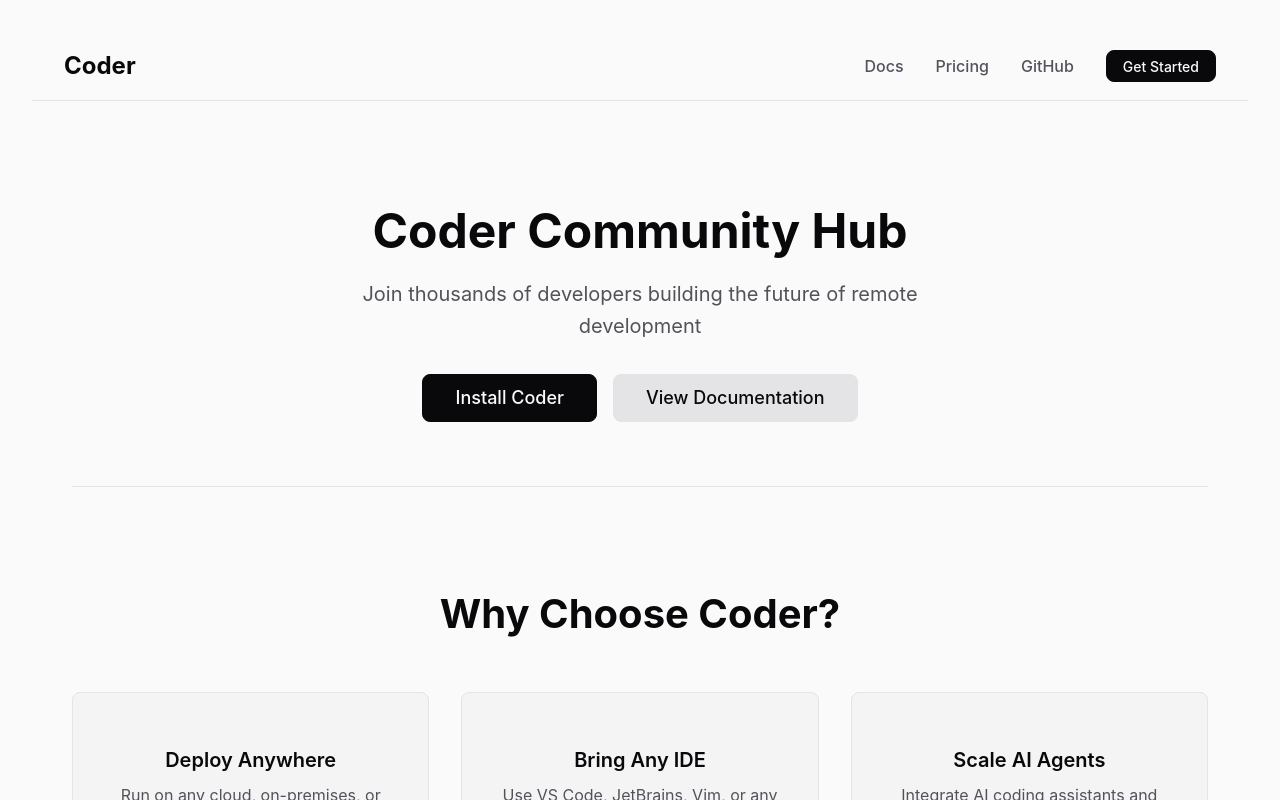
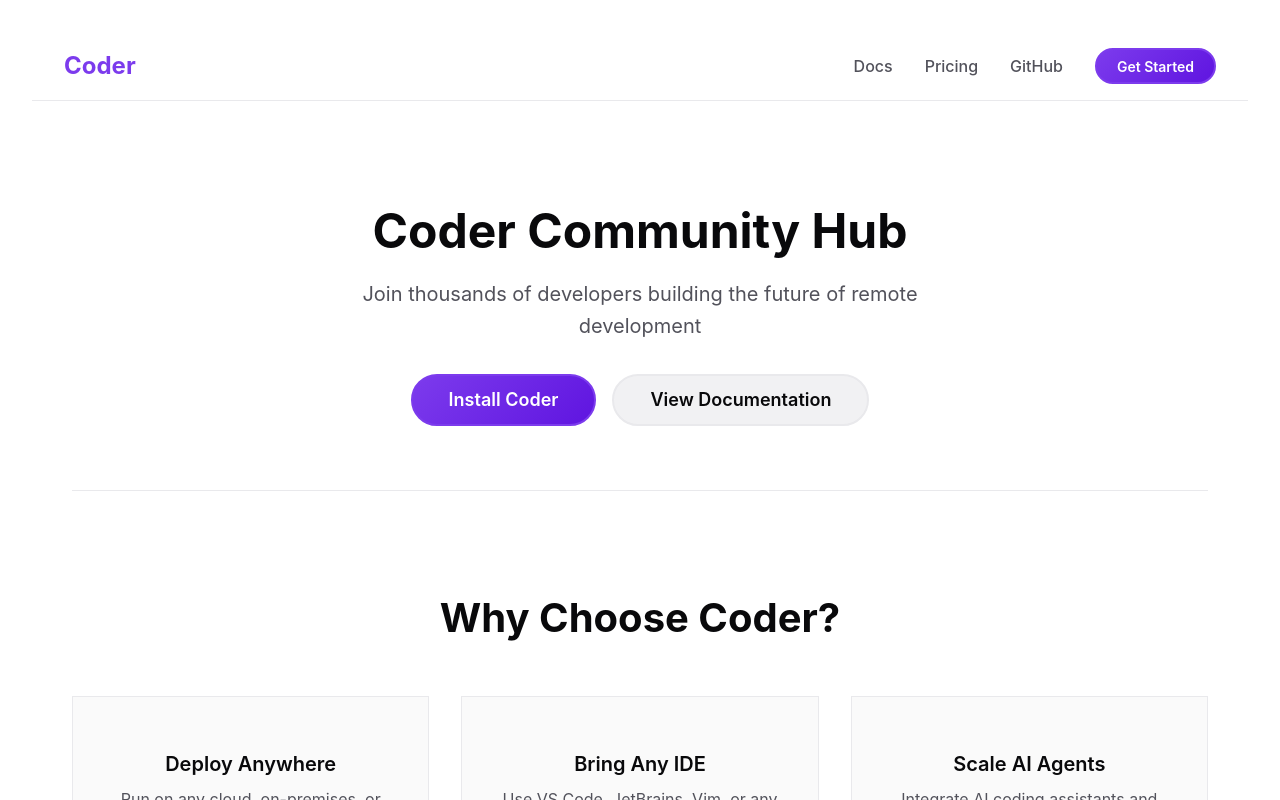
Before and after one commit to marco-a-martinez/coder-community-page, a React (Vite) app: page / in a window 1280 px wide. Shown: the top 800 px of the page. Built offline with nearby package versions, Linux system fonts and the light colour scheme.

Commit message:
Update to match official Coder brand guidelines - purple pill buttons, modern colors, brand-compliant styling

```diff
--- a/src/CommunityPage.tsx
+++ b/src/CommunityPage.tsx
@@ -27,7 +27,7 @@
 					<div css={css`
 						font-size: 1.5rem;
 						font-weight: 700;
-						color: hsl(var(--content-primary));
+						color: hsl(var(--primary-purple));
 					`}>
 						Coder
 					</div>
@@ -204,7 +204,7 @@
 											width: 2rem;
 											height: 2rem;
 											border-radius: 50%;
-											background-color: hsl(var(--highlight-sky));
+											background-color: hsl(var(--primary-purple));
 											color: white;
 											display: flex;
 											align-items: center;
@@ -261,8 +261,8 @@
 					`}>
 						{[
 							{ name: "Discord", desc: "Chat with developers and get real-time help", color: "var(--surface-purple)" },
-							{ name: "GitHub", desc: "Contribute to the project and report issues", color: "var(--surface-grey)" },
-							{ name: "Discussions", desc: "Share ideas and best practices", color: "var(--surface-sky)" },
+							{ name: "GitHub", desc: "Contribute to the project and report issues", color: "var(--surface-purple-accent)" },
+							{ name: "Discussions", desc: "Share ideas and best practices", color: "var(--surface-purple)" },
 						].map((platform, index) => (
 							<div key={index} css={css`
 								padding: 2rem;
--- a/src/components/Button.tsx
+++ b/src/components/Button.tsx
@@ -18,8 +18,8 @@
 }) => {
   const baseStyles = css`
     border: none;
-    border-radius: var(--radius);
-    font-weight: 500;
+    border-radius: var(--radius-pill); /* Pill shape like Coder brand */
+    font-weight: 600;
     cursor: pointer;
     transition: all 0.2s ease;
     font-family: inherit;
@@ -27,63 +27,77 @@
     align-items: center;
     justify-content: center;
     text-decoration: none;
+    border: 2px solid transparent;
 
     &:hover {
       transform: translateY(-1px);
+      box-shadow: 0 4px 12px hsl(var(--primary-purple) / 0.25);
     }
 
     &:active {
       transform: translateY(0);
     }
+
+    &:focus {
+      outline: none;
+      box-shadow: 0 0 0 3px hsl(var(--primary-purple) / 0.2);
+    }
   `;
 
   const sizeStyles = {
     sm: css`
-      padding: 0.5rem 1rem;
+      padding: 0.5rem 1.25rem;
       font-size: 0.875rem;
-      height: 2rem;
+      height: 2.25rem;
+      min-width: 5rem;
     `,
     md: css`
-      padding: 0.75rem 1.5rem;
+      padding: 0.75rem 1.75rem;
       font-size: 1rem;
-      height: 2.5rem;
+      height: 2.75rem;
+      min-width: 6rem;
     `,
     lg: css`
-      padding: 1rem 2rem;
+      padding: 1rem 2.25rem;
       font-size: 1.125rem;
-      height: 3rem;
+      height: 3.25rem;
+      min-width: 7rem;
     `,
   };
 
   const variantStyles = {
     primary: css`
-      background-color: hsl(var(--content-primary));
-      color: hsl(var(--content-invert));
-      border: 1px solid hsl(var(--content-primary));
+      background: linear-gradient(135deg, hsl(var(--primary-purple)), hsl(var(--primary-purple-dark)));
+      color: white;
+      border-color: hsl(var(--primary-purple));
 
       &:hover {
-        background-color: hsl(var(--content-secondary));
-        border-color: hsl(var(--content-secondary));
+        background: linear-gradient(135deg, hsl(var(--primary-purple-dark)), hsl(var(--primary-purple)));
+        border-color: hsl(var(--primary-purple-dark));
+        box-shadow: 0 8px 25px hsl(var(--primary-purple) / 0.35);
       }
     `,
     secondary: css`
       background-color: hsl(var(--surface-tertiary));
       color: hsl(var(--content-primary));
-      border: 1px solid hsl(var(--border-default));
+      border-color: hsl(var(--border-default));
 
       &:hover {
         background-color: hsl(var(--surface-quaternary));
         border-color: hsl(var(--border-hover));
+        box-shadow: 0 4px 12px hsl(var(--border-default) / 0.3);
       }
     `,
     outline: css`
       background-color: transparent;
-      color: hsl(var(--content-primary));
-      border: 1px solid hsl(var(--border-default));
+      color: hsl(var(--primary-purple));
+      border-color: hsl(var(--primary-purple));
 
       &:hover {
-        background-color: hsl(var(--surface-secondary));
-        border-color: hsl(var(--border-hover));
+        background-color: hsl(var(--surface-purple));
+        border-color: hsl(var(--primary-purple-dark));
+        color: hsl(var(--primary-purple-dark));
+        box-shadow: 0 4px 12px hsl(var(--primary-purple) / 0.2);
       }
     `,
   };
--- a/src/index.css
+++ b/src/index.css
@@ -1,46 +1,59 @@
-/* Coder.com inspired design system */
+/* Official Coder.com design system - updated to match brand guidelines */
 
 :root {
+  /* Primary brand colors */
+  --primary-purple: 262 83% 58%;
+  --primary-purple-dark: 262 83% 48%;
+  --primary-purple-light: 262 83% 68%;
+
   /* Content colors */
   --content-primary: 240 10% 4%;
   --content-secondary: 240 5% 34%;
-  --content-link: 221 83% 53%;
+  --content-link: 262 83% 58%;
   --content-invert: 0 0% 98%;
   --content-disabled: 240 5% 65%;
   --content-success: 142 72% 29%;
   --content-warning: 27 96% 61%;
   --content-destructive: 0 84% 60%;
 
-  /* Surface colors */
-  --surface-primary: 0 0% 98%;
-  --surface-secondary: 240 5% 96%;
-  --surface-tertiary: 240 6% 90%;
-  --surface-quaternary: 240 5% 84%;
+  /* Surface colors - softer, more modern */
+  --surface-primary: 0 0% 100%;
+  --surface-secondary: 240 5% 98%;
+  --surface-tertiary: 240 6% 95%;
+  --surface-quaternary: 240 5% 90%;
   --surface-invert-primary: 240 4% 16%;
   --surface-invert-secondary: 240 5% 26%;
-  --surface-destructive: 0 93% 94%;
-  --surface-green: 141 79% 85%;
-  --surface-grey: 240 5% 96%;
-  --surface-orange: 34 100% 92%;
-  --surface-sky: 201 94% 86%;
-  --surface-red: 0 93% 94%;
-  --surface-purple: 251 91% 95%;
+  --surface-destructive: 0 93% 97%;
+  --surface-green: 141 79% 95%;
+  --surface-grey: 240 5% 98%;
+  --surface-orange: 34 100% 97%;
+  --surface-sky: 201 94% 95%;
+  --surface-red: 0 93% 97%;
+  --surface-purple: 262 83% 97%;
+  --surface-purple-accent: 262 83% 95%;
 
   /* Border colors */
-  --border-default: 240 6% 90%;
+  --border-default: 240 6% 92%;
   --border-success: 142 76% 36%;
   --border-warning: 27 96% 61%;
   --border-destructive: 0 84% 60%;
   --border-hover: 240 5% 34%;
+  --border-purple: 262 83% 85%;
 
   /* Highlight colors */
   --highlight-purple: 262 83% 58%;
+  --highlight-purple-light: 262 83% 95%;
   --highlight-green: 143 64% 24%;
   --highlight-grey: 240 5% 65%;
   --highlight-sky: 201 90% 27%;
   --highlight-red: 0 74% 42%;
 
-  --radius: 0.5rem;
+  /* Radius values */
+  --radius-sm: 0.375rem;
+  --radius-md: 0.5rem;
+  --radius-lg: 0.75rem;
+  --radius-xl: 1rem;
+  --radius-pill: 9999px;
 }
 
 * {
@@ -77,6 +90,10 @@
   color: hsl(var(--content-link));
 }
 
+.text-purple {
+  color: hsl(var(--primary-purple));
+}
+
 .bg-primary {
   background-color: hsl(var(--surface-primary));
 }
@@ -89,10 +106,22 @@
   background-color: hsl(var(--surface-tertiary));
 }
 
+.bg-purple {
+  background-color: hsl(var(--surface-purple));
+}
+
 .border-default {
   border-color: hsl(var(--border-default));
 }
 
+.border-purple {
+  border-color: hsl(var(--border-purple));
+}
+
 .rounded {
-  border-radius: var(--radius);
+  border-radius: var(--radius-md);
 }
+
+.rounded-pill {
+  border-radius: var(--radius-pill);
+}
--- a/src/theme.ts
+++ b/src/theme.ts
@@ -1,12 +1,19 @@
-// Actual Coder.com design system extracted from their codebase
-// Uses HSL values and CSS custom properties like the real site
+// Official Coder.com design system based on brand guidelines
+// Updated to match coder.com/cde and brand guidelines
 
 export const coderColors = {
-  // Content colors
+  // Primary brand colors from Coder brand guidelines
+  primary: {
+    purple: 'hsl(262, 83%, 58%)', // Main Coder purple
+    purpleDark: 'hsl(262, 83%, 48%)',
+    purpleLight: 'hsl(262, 83%, 68%)',
+  },
+
+  // Content colors - updated for modern look
   content: {
     primary: 'hsl(240, 10%, 4%)',
     secondary: 'hsl(240, 5%, 34%)',
-    link: 'hsl(221, 83%, 53%)',
+    link: 'hsl(262, 83%, 58%)', // Using brand purple for links
     invert: 'hsl(0, 0%, 98%)',
     disabled: 'hsl(240, 5%, 65%)',
     success: 'hsl(142, 72%, 29%)',
@@ -14,35 +21,38 @@
     destructive: 'hsl(0, 84%, 60%)',
   },
 
-  // Surface colors
+  // Surface colors - softer, more modern
   surface: {
-    primary: 'hsl(0, 0%, 98%)',
-    secondary: 'hsl(240, 5%, 96%)',
-    tertiary: 'hsl(240, 6%, 90%)',
-    quaternary: 'hsl(240, 5%, 84%)',
+    primary: 'hsl(0, 0%, 100%)', // Pure white
+    secondary: 'hsl(240, 5%, 98%)', // Very light gray
+    tertiary: 'hsl(240, 6%, 95%)', // Light gray
+    quaternary: 'hsl(240, 5%, 90%)', // Medium light gray
     invertPrimary: 'hsl(240, 4%, 16%)',
     invertSecondary: 'hsl(240, 5%, 26%)',
-    destructive: 'hsl(0, 93%, 94%)',
-    green: 'hsl(141, 79%, 85%)',
-    grey: 'hsl(240, 5%, 96%)',
-    orange: 'hsl(34, 100%, 92%)',
-    sky: 'hsl(201, 94%, 86%)',
-    red: 'hsl(0, 93%, 94%)',
-    purple: 'hsl(251, 91%, 95%)',
+    destructive: 'hsl(0, 93%, 97%)',
+    green: 'hsl(141, 79%, 95%)',
+    grey: 'hsl(240, 5%, 98%)',
+    orange: 'hsl(34, 100%, 97%)',
+    sky: 'hsl(201, 94%, 95%)',
+    red: 'hsl(0, 93%, 97%)',
+    purple: 'hsl(262, 83%, 97%)', // Very light purple
+    purpleAccent: 'hsl(262, 83%, 95%)', // Light purple accent
   },
 
-  // Border colors
+  // Border colors - softer
   border: {
-    default: 'hsl(240, 6%, 90%)',
+    default: 'hsl(240, 6%, 92%)',
     success: 'hsl(142, 76%, 36%)',
     warning: 'hsl(27, 96%, 61%)',
     destructive: 'hsl(0, 84%, 60%)',
     hover: 'hsl(240, 5%, 34%)',
+    purple: 'hsl(262, 83%, 85%)', // Purple border
   },
 
-  // Highlight colors
+  // Highlight colors - brand focused
   highlight: {
-    purple: 'hsl(262, 83%, 58%)',
+    purple: 'hsl(262, 83%, 58%)', // Main brand purple
+    purpleLight: 'hsl(262, 83%, 95%)',
     green: 'hsl(143, 64%, 24%)',
     grey: 'hsl(240, 5%, 65%)',
     sky: 'hsl(201, 90%, 27%)',
@@ -52,7 +62,13 @@
 
 export const theme = {
   colors: coderColors,
-  radius: '0.5rem',
+  radius: {
+    sm: '0.375rem', // 6px
+    md: '0.5rem',   // 8px
+    lg: '0.75rem',  // 12px
+    xl: '1rem',     // 16px
+    pill: '9999px', // Full rounded (pill shape)
+  },
   spacing: {
     xs: '0.25rem',
     sm: '0.5rem',
@@ -60,6 +76,7 @@
     lg: '1.5rem',
     xl: '2rem',
     '2xl': '3rem',
+    '3xl': '4rem',
   },
   fontSize: {
     xs: '0.75rem',
@@ -71,12 +88,20 @@
     '3xl': '1.875rem',
     '4xl': '2.25rem',
     '5xl': '3rem',
+    '6xl': '3.75rem',
   },
   fontWeight: {
     normal: '400',
     medium: '500',
     semibold: '600',
     bold: '700',
+    extrabold: '800',
+  },
+  shadow: {
+    sm: '0 1px 2px 0 rgb(0 0 0 / 0.05)',
+    md: '0 4px 6px -1px rgb(0 0 0 / 0.1), 0 2px 4px -2px rgb(0 0 0 / 0.1)',
+    lg: '0 10px 15px -3px rgb(0 0 0 / 0.1), 0 4px 6px -4px rgb(0 0 0 / 0.1)',
+    xl: '0 20px 25px -5px rgb(0 0 0 / 0.1), 0 8px 10px -6px rgb(0 0 0 / 0.1)',
   },
 };
 
```
